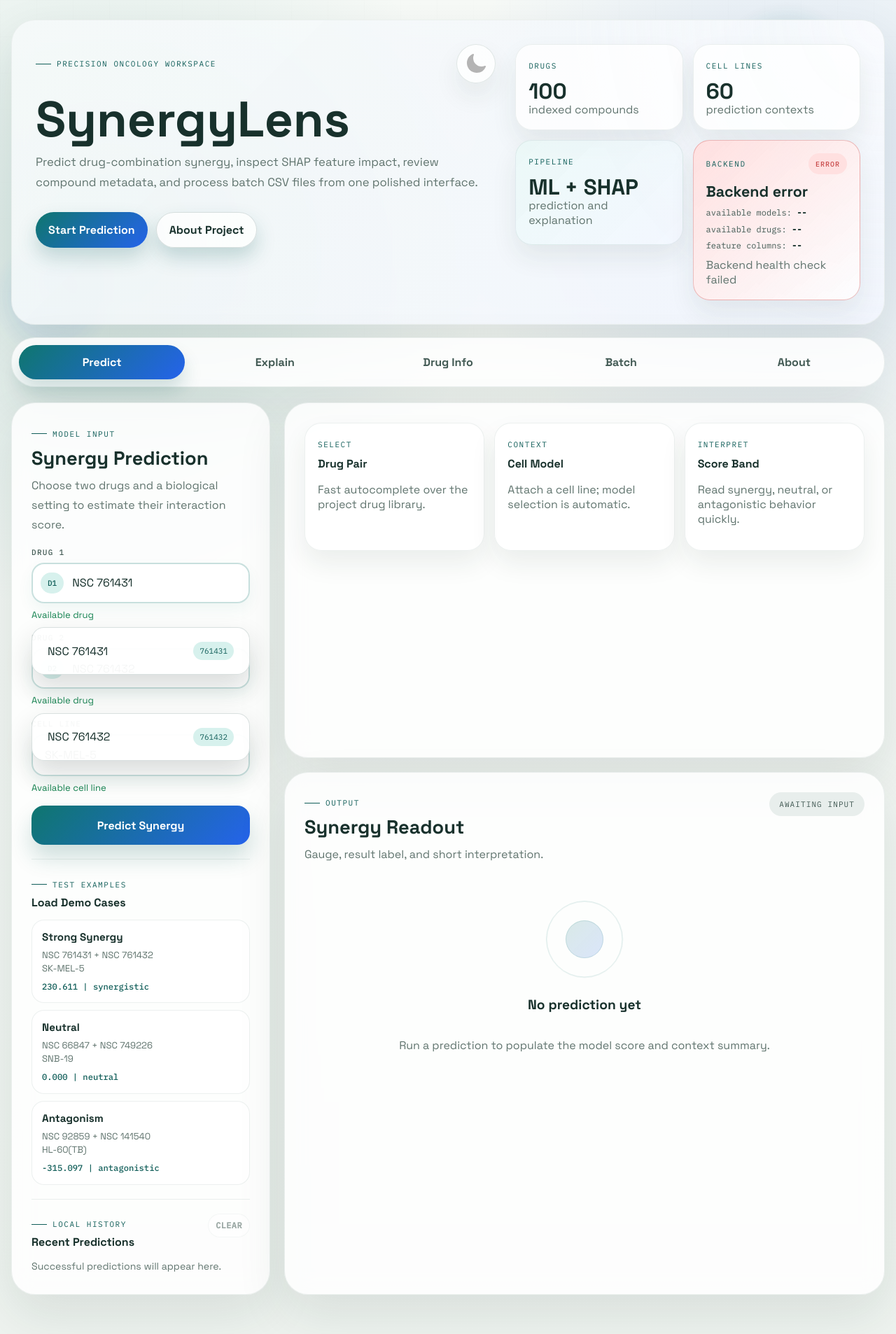
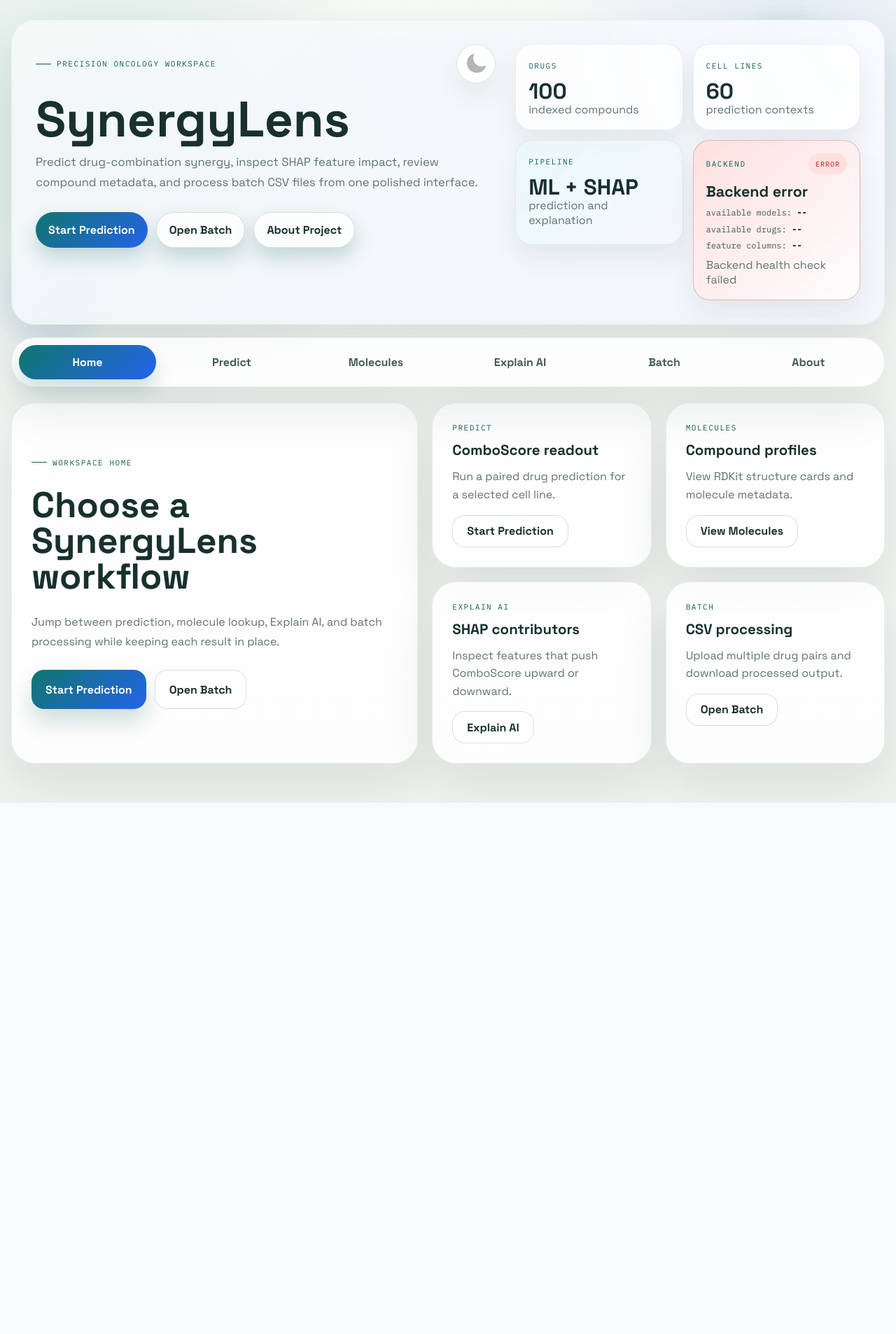
Before and after one commit to LalithSiramdasu/Drug-Synergy-Prediction, a Flask app: page / in a window 1280 px wide. Shown: the whole page at 70% size. After the commit the page ends 1147 px from the top, so only its background shows below. Run offline with Flask 3, Linux system fonts and the light colour scheme; some libraries are stand-ins or nearby versions.

Commit message:
Implement frontend suggestion 10 - SPA section navigation

```diff
--- a/static/css/app.css
+++ b/static/css/app.css
@@ -599,7 +599,62 @@ body.is-ready .workspace-tabs.reveal,
 }
 
 .view { display: none; }
-.view.is-active { display: block; }
+.view.is-active {
+  display: block;
+  animation: view-panel-in 280ms cubic-bezier(0.2, 0.7, 0.2, 1) both;
+}
+
+.home-grid {
+  display: grid;
+  grid-template-columns: minmax(0, 1.15fr) repeat(2, minmax(240px, 0.62fr));
+  gap: 20px;
+}
+
+.home-intro {
+  grid-row: span 2;
+  display: grid;
+  align-content: center;
+  gap: 18px;
+  min-height: 420px;
+}
+
+.home-intro .section-title {
+  max-width: 640px;
+  font-size: clamp(2rem, 4vw, 3.35rem);
+  line-height: 1;
+}
+
+.home-actions {
+  display: flex;
+  flex-wrap: wrap;
+  gap: 12px;
+  margin-top: 8px;
+}
+
+.home-route-card {
+  display: grid;
+  align-content: start;
+  gap: 12px;
+  min-height: 200px;
+}
+
+.home-route-card strong {
+  display: block;
+  font-size: 1.28rem;
+}
+
+.home-route-card p {
+  margin: 0;
+  color: var(--muted);
+  line-height: 1.6;
+}
+
+.home-route-card .secondary-button {
+  align-self: end;
+  justify-self: start;
+  min-height: 46px;
+  margin-top: 4px;
+}
 
 .workspace-grid,
 .batch-grid {
@@ -621,7 +676,9 @@ body.is-ready .workspace-tabs.reveal,
 .chart-panel,
 .drug-panel,
 .batch-panel,
-.about-panel {
+.about-panel,
+.home-intro,
+.home-route-card {
   min-width: 0;
   padding: 28px;
 }
@@ -1920,6 +1977,11 @@ body[data-theme="dark"] .drug-card-header h3 {
   to { opacity: 1; transform: translateY(0); }
 }
 
+@keyframes view-panel-in {
+  from { opacity: 0; transform: translateY(10px); }
+  to { opacity: 1; transform: translateY(0); }
+}
+
 @keyframes drift {
   0%, 100% { transform: translate3d(0, 0, 0); }
   50% { transform: translate3d(0, -12px, 0); }
@@ -1927,9 +1989,15 @@ body[data-theme="dark"] .drug-card-header h3 {
 
 @media (max-width: 1120px) {
   .hero,
+  .home-grid,
   .workspace-grid--main,
   .batch-grid {
     grid-template-columns: 1fr;
+  }
+
+  .home-intro {
+    grid-row: auto;
+    min-height: 320px;
   }
 
   .hero-metrics,
@@ -1956,6 +2024,8 @@ body[data-theme="dark"] .drug-card-header h3 {
   }
 
   .hero,
+  .home-intro,
+  .home-route-card,
   .control-panel,
   .info-panel,
   .result-panel,
@@ -2028,6 +2098,8 @@ body[data-theme="dark"] .drug-card-header h3 {
   }
 
   .hero,
+  .home-intro,
+  .home-route-card,
   .control-panel,
   .info-panel,
   .result-panel,
--- a/static/js/app.js
+++ b/static/js/app.js
@@ -103,6 +103,30 @@ const VALIDATION_GROUPS = {
 const NEUTRAL_THRESHOLD = 20;
 const SCORE_DISPLAY_MIN = -500;
 const SCORE_DISPLAY_MAX = 500;
+const DEFAULT_VIEW = "home";
+const VIEW_HASHES = {
+  home: "home",
+  predict: "predict",
+  drugs: "molecules",
+  explain: "explain-ai",
+  batch: "batch",
+  about: "about"
+};
+const VIEW_ALIASES = {
+  home: "home",
+  predict: "predict",
+  prediction: "predict",
+  drugs: "drugs",
+  drug: "drugs",
+  molecule: "drugs",
+  molecules: "drugs",
+  "drug-info": "drugs",
+  explain: "explain",
+  explainai: "explain",
+  "explain-ai": "explain",
+  batch: "batch",
+  about: "about"
+};
 
 document.addEventListener("DOMContentLoaded", () => {
   bindThemeToggle();
@@ -121,12 +145,27 @@ document.addEventListener("DOMContentLoaded", () => {
 
 function bindViewNavigation() {
   document.querySelectorAll("[data-view]").forEach((button) => {
-    button.addEventListener("click", () => switchView(button.dataset.view));
+    button.addEventListener("click", (event) => {
+      event.preventDefault();
+      switchView(button.dataset.view);
+    });
   });
 
   document.querySelectorAll("[data-view-trigger]").forEach((button) => {
-    button.addEventListener("click", () => switchView(button.dataset.viewTrigger));
-  });
+    button.addEventListener("click", (event) => {
+      event.preventDefault();
+      switchView(button.dataset.viewTrigger);
+    });
+  });
+
+  window.addEventListener("popstate", () => {
+    switchView(viewFromHash(), { updateHash: false, scroll: true });
+  });
+  window.addEventListener("hashchange", () => {
+    switchView(viewFromHash(), { updateHash: false, scroll: true });
+  });
+
+  switchView(viewFromHash(), { updateHash: false, scroll: false });
 }
 
 function bindThemeToggle() {
@@ -169,17 +208,71 @@ function applyTheme(theme) {
   refreshChartTheme();
 }
 
-function switchView(viewName) {
+function switchView(viewName, options = {}) {
+  const settings = {
+    updateHash: true,
+    scroll: true,
+    ...options
+  };
+  const normalizedView = normalizeViewName(viewName) || DEFAULT_VIEW;
+
   document.querySelectorAll(".view").forEach((view) => {
-    const isActive = view.id === `view-${viewName}`;
+    const isActive = view.id === `view-${normalizedView}`;
     view.classList.toggle("is-active", isActive);
     view.setAttribute("aria-hidden", String(!isActive));
   });
 
   document.querySelectorAll("[data-view]").forEach((button) => {
-    const isActive = button.dataset.view === viewName;
+    const isActive = normalizeViewName(button.dataset.view) === normalizedView;
     button.classList.toggle("is-active", isActive);
     button.setAttribute("aria-selected", String(isActive));
+  });
+
+  document.body.dataset.activeView = normalizedView;
+
+  if (settings.updateHash) {
+    pushViewHash(normalizedView);
+  }
+
+  if (settings.scroll) {
+    scrollToView(normalizedView);
+  }
+}
+
+function normalizeViewName(viewName) {
+  const cleaned = String(viewName || "")
+    .replace(/^#/, "")
+    .trim()
+    .toLowerCase();
+  return VIEW_ALIASES[cleaned] || "";
+}
+
+function viewFromHash() {
+  return normalizeViewName(window.location.hash);
+}
+
+function pushViewHash(viewName) {
+  const nextHash = `#${VIEW_HASHES[viewName] || viewName}`;
+  if (window.location.hash === nextHash) {
+    return;
+  }
+  window.history.pushState({ view: viewName }, "", nextHash);
+}
+
+function scrollToView(viewName) {
+  const target = viewName === "home"
+    ? document.querySelector(".hero")
+    : document.querySelector(".workspace-tabs");
+  if (!target) {
+    return;
+  }
+
+  const prefersReducedMotion = window.matchMedia("(prefers-reduced-motion: reduce)").matches;
+  window.requestAnimationFrame(() => {
+    target.scrollIntoView({
+      behavior: prefersReducedMotion ? "auto" : "smooth",
+      block: "start"
+    });
   });
 }
 
--- a/templates/index.html
+++ b/templates/index.html
@@ -62,6 +62,7 @@
         </p>
         <div class="hero-actions">
           <button type="button" class="ghost-button" data-view-trigger="predict">Start Prediction</button>
+          <button type="button" class="ghost-button ghost-button-secondary" data-view-trigger="batch">Open Batch</button>
           <button type="button" class="ghost-button ghost-button-secondary" data-view-trigger="about">About Project</button>
         </div>
       </div>
@@ -87,15 +88,54 @@
     </header>
 
     <nav class="workspace-tabs panel reveal reveal-delay-1" aria-label="Workspace sections" role="tablist">
-      <button type="button" class="tab-button is-active" id="tab-predict" data-view="predict" role="tab" aria-controls="view-predict" aria-selected="true">Predict</button>
-      <button type="button" class="tab-button" id="tab-explain" data-view="explain" role="tab" aria-controls="view-explain" aria-selected="false">Explain</button>
-      <button type="button" class="tab-button" id="tab-drugs" data-view="drugs" role="tab" aria-controls="view-drugs" aria-selected="false">Drug Info</button>
+      <button type="button" class="tab-button is-active" id="tab-home" data-view="home" role="tab" aria-controls="view-home" aria-selected="true">Home</button>
+      <button type="button" class="tab-button" id="tab-predict" data-view="predict" role="tab" aria-controls="view-predict" aria-selected="false">Predict</button>
+      <button type="button" class="tab-button" id="tab-drugs" data-view="drugs" role="tab" aria-controls="view-drugs" aria-selected="false">Molecules</button>
+      <button type="button" class="tab-button" id="tab-explain" data-view="explain" role="tab" aria-controls="view-explain" aria-selected="false">Explain AI</button>
       <button type="button" class="tab-button" id="tab-batch" data-view="batch" role="tab" aria-controls="view-batch" aria-selected="false">Batch</button>
       <button type="button" class="tab-button" id="tab-about" data-view="about" role="tab" aria-controls="view-about" aria-selected="false">About</button>
     </nav>
 
     <main class="workspace">
-      <section id="view-predict" class="view is-active" role="tabpanel" aria-labelledby="tab-predict" aria-hidden="false">
+      <section id="view-home" class="view is-active" role="tabpanel" aria-labelledby="tab-home" aria-hidden="false">
+        <div class="home-grid">
+          <article class="panel home-intro reveal">
+            <span class="section-kicker">Workspace Home</span>
+            <h2 class="section-title">Choose a SynergyLens workflow</h2>
+            <p class="section-copy">Jump between prediction, molecule lookup, Explain AI, and batch processing while keeping each result in place.</p>
+            <div class="home-actions">
+              <button type="button" class="primary-button" data-view-trigger="predict">Start Prediction</button>
+              <button type="button" class="secondary-button" data-view-trigger="batch">Open Batch</button>
+            </div>
+          </article>
+          <article class="panel home-route-card reveal reveal-delay-1">
+            <span class="mini-label">Predict</span>
+            <strong>ComboScore readout</strong>
+            <p>Run a paired drug prediction for a selected cell line.</p>
+            <button type="button" class="secondary-button" data-view-trigger="predict">Start Prediction</button>
+          </article>
+          <article class="panel home-route-card reveal reveal-delay-1">
+            <span class="mini-label">Molecules</span>
+            <strong>Compound profiles</strong>
+            <p>View RDKit structure cards and molecule metadata.</p>
+            <button type="button" class="secondary-button" data-view-trigger="drugs">View Molecules</button>
+          </article>
+          <article class="panel home-route-card reveal reveal-delay-2">
+            <span class="mini-label">Explain AI</span>
+            <strong>SHAP contributors</strong>
+            <p>Inspect features that push ComboScore upward or downward.</p>
+            <button type="button" class="secondary-button" data-view-trigger="explain">Explain AI</button>
+          </article>
+          <article class="panel home-route-card reveal reveal-delay-2">
+            <span class="mini-label">Batch</span>
+            <strong>CSV processing</strong>
+            <p>Upload multiple drug pairs and download processed output.</p>
+            <button type="button" class="secondary-button" data-view-trigger="batch">Open Batch</button>
+          </article>
+        </div>
+      </section>
+
+      <section id="view-predict" class="view" role="tabpanel" aria-labelledby="tab-predict" aria-hidden="true">
         <div class="workspace-grid workspace-grid--main">
           <aside class="panel control-panel reveal">
             <div class="section-header">
```
